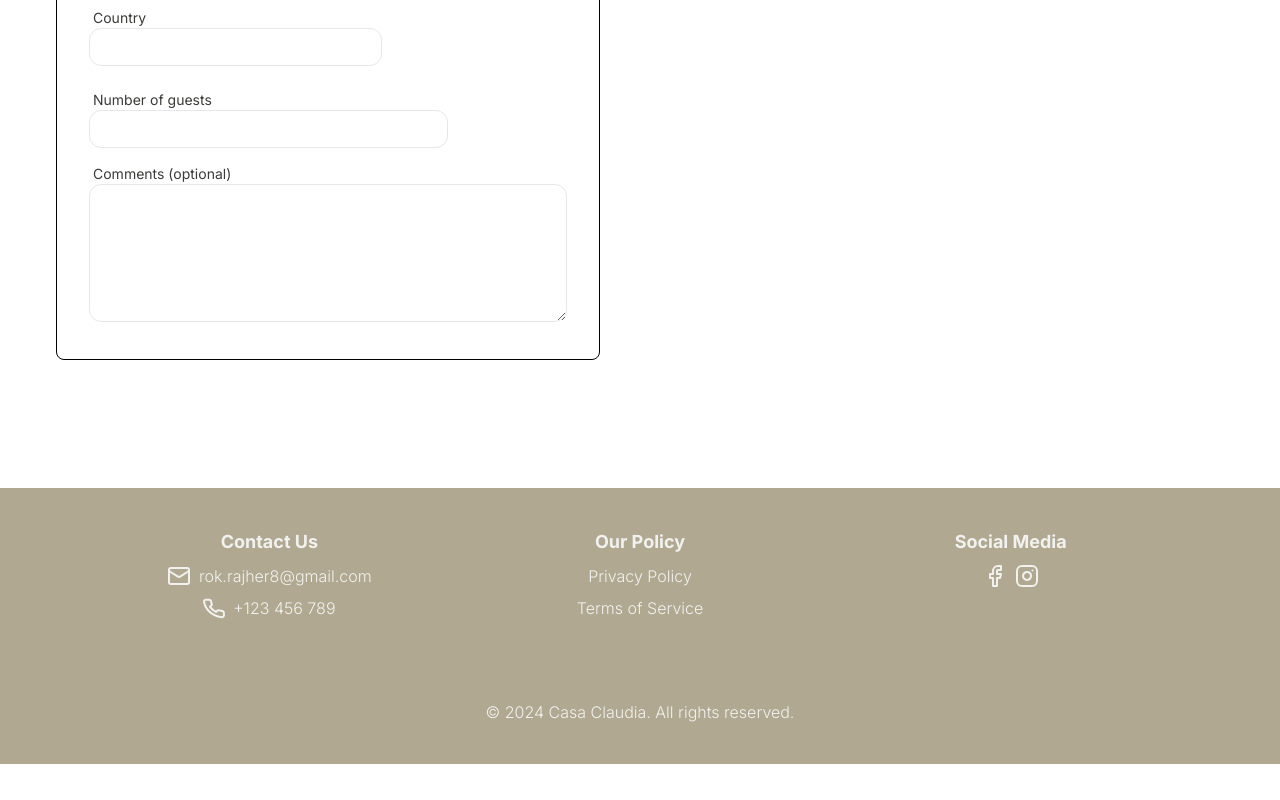
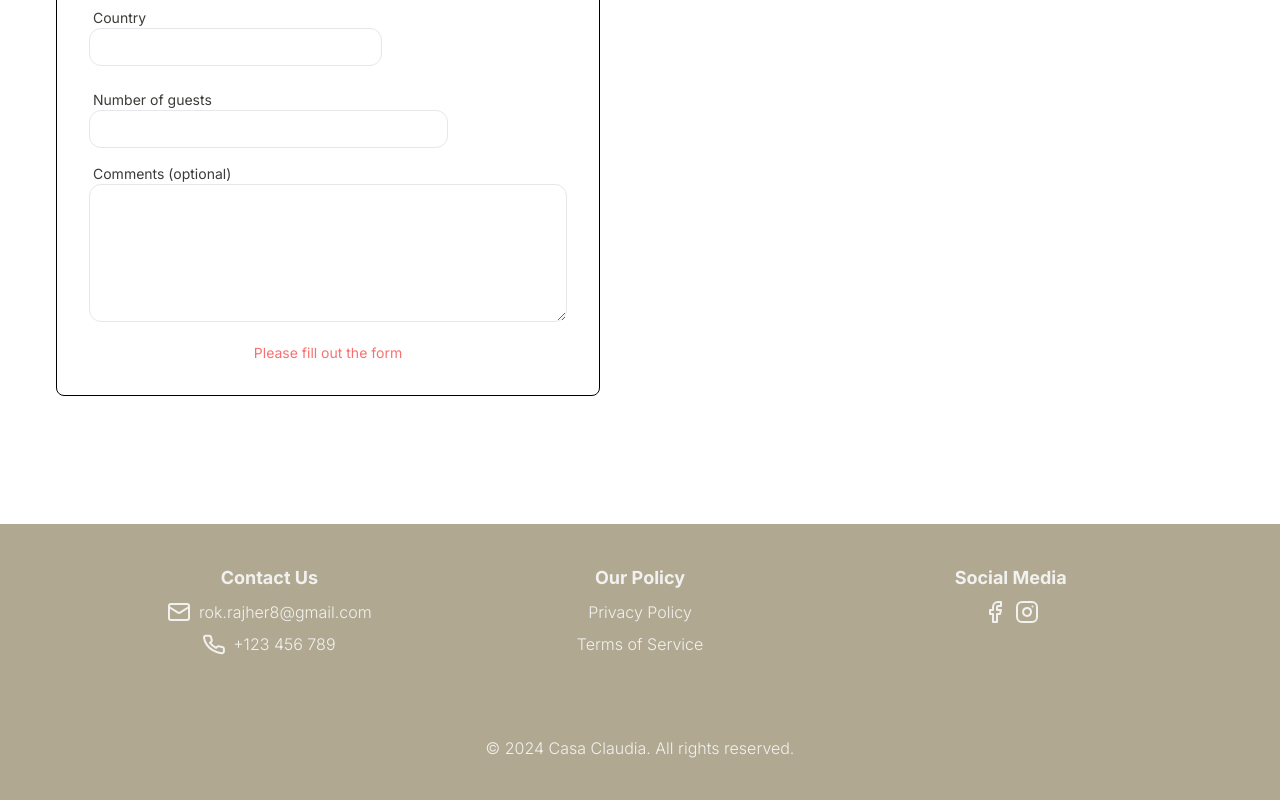
Before and after one commit to Casa-Claudia/casa-claudia-frontend, a Next.js app: page /checkout in a window 1280 px wide. Shown: the part 1307-2107 px from the top of the page. Before the commit the page ends 2071 px from the top, so only its background shows below. Built offline with nearby package versions, Linux system fonts and the light colour scheme.

Commit message:
todo reservation form today

```diff
--- a/src/app/checkout/components/reservation_form.tsx
+++ b/src/app/checkout/components/reservation_form.tsx
@@ -1,4 +1,5 @@
 export default function ReservationForm() {
+  const isValid = false;
   return (
     <div className="mx-auto mt-10 rounded-lg border  border-black bg-white p-8 text-sm text-my-black">
       <form>
@@ -130,6 +131,9 @@ export default function ReservationForm() {
             rows={6}
           ></textarea>
         </div>
+        <div className="flex justify-center mt-4 text-red-400">
+          {!isValid && <p>Please fill out the form</p>}
+        </div>
       </form>
     </div>
   );
```
